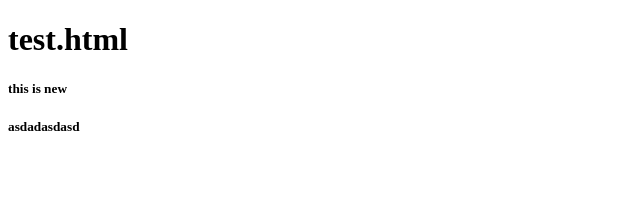
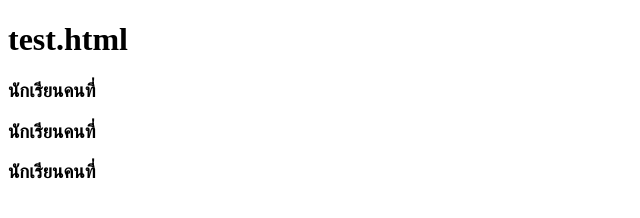
Before and after one commit to jjru2204/myproject, a plain HTML site: page test.html in a window 1280 px wide. Shown: the whole page, without its empty margins (0-640 px from the left). Drawn offline with Linux system fonts and the light colour scheme.

Commit message:
create div

```diff
--- a/test.html
+++ b/test.html
@@ -1,14 +1,20 @@
 <!DOCTYPE html>
 <html lang="en">
+
 <head>
     <meta charset="UTF-8">
     <meta http-equiv="X-UA-Compatible" content="IE=edge">
     <meta name="viewport" content="width=device-width, initial-scale=1.0">
     <title>Document</title>
 </head>
+
 <body>
     <h1>test.html</h1>
-    <h5>this is new</h5>
-    <h5>asdadasdasd</h5>
+    <div class="">
+        <h3>นักเรียนคนที่</h3>
+        <h3>นักเรียนคนที่</h3>
+        <h3>นักเรียนคนที่</h3>
+    </div>
 </body>
+
 </html>
```
